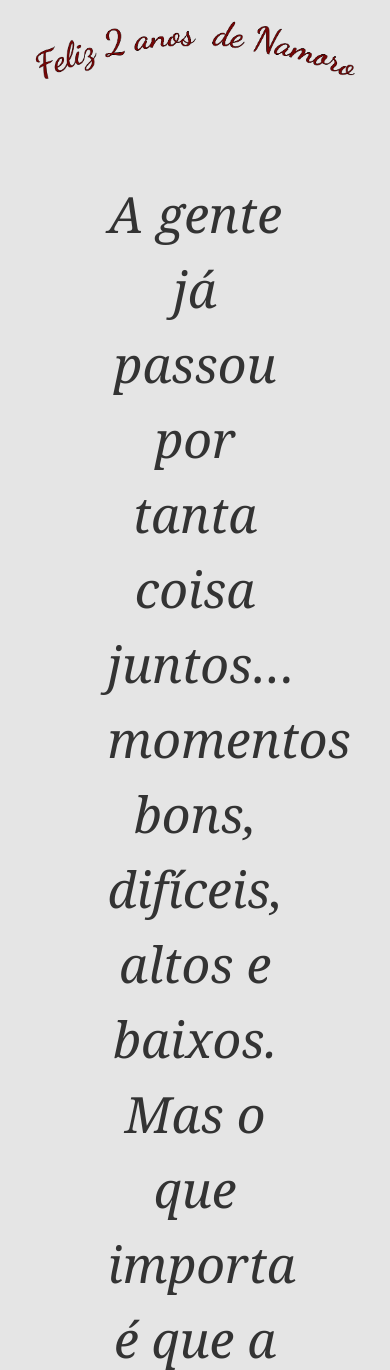
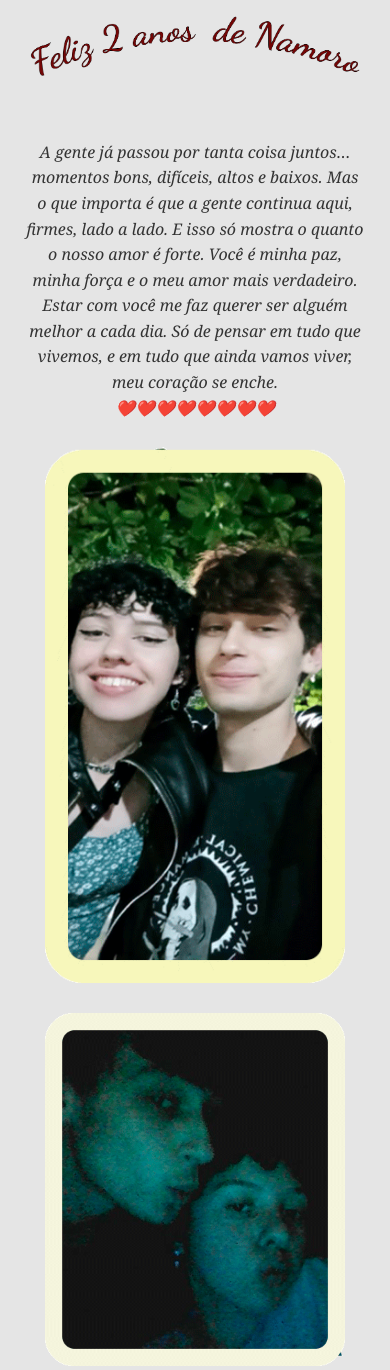
Before and after one commit to Adolpho-dot/Siteaniversario, a plain HTML site: page index.html in a window 390 px wide. Shown: the top 1370 px of the page. Drawn offline with Linux system fonts and the light colour scheme.

Commit message:
Update style.css

```diff
--- a/style.css
+++ b/style.css
@@ -119,4 +119,32 @@ body {
     max-width: 240px;
   }
 
+  /* Ajustes para mobile */
+@media (max-width: 500px) {
+  .container {
+    width: 100%;
+    max-width: 100%;
+    padding: 15px;
+    box-sizing: border-box;
+  }
+
+  .texto {
+    font-size: 16px !important; /* Texto maior */
+    line-height: 1.6;
+    max-width: 100% !important;
+  }
+
+  .foto.vertical,
+  .foto-poema,
+  .foto.mural {
+    width: 90% !important;
+    max-width: 300px !important;
+  }
+
+  .grade-fotos {
+    grid-template-columns: 1fr;
+    gap: 25px;
+  }
 }
+
+}
```
